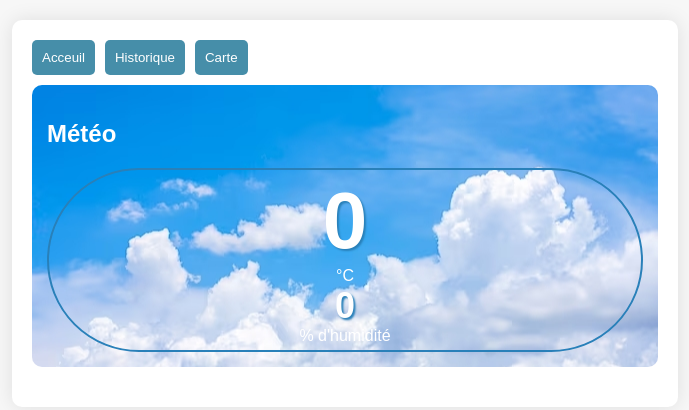
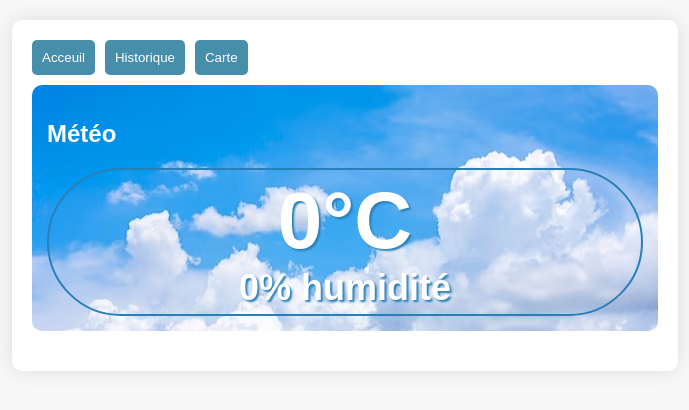
Before and after one commit to Azalphal/CESI_sation_meteo, a website: page public/views/acceuil.html in a window 1280 px wide. Shown: the whole page, without its empty margins (295-984 px from the left). Drawn offline with Linux system fonts and the light colour scheme; no server answers.

Commit message:
update acceuil

```diff
--- a/public/javascript/script_acceuil.js
+++ b/public/javascript/script_acceuil.js
@@ -36,8 +36,8 @@ async function updateMeteoWidget() {
         const data = await apiCall(); // make apiCall
 
         // update widget values
-        document.getElementById('tempValue').innerText = data.temperature;
-        document.getElementById('humidityValue').innerText = data.humidity;
+        document.getElementById('tempValue').innerText = data.temperature+"°C";
+        document.getElementById('humidityValue').innerText = data.humidity+"% humidité";
 
     } catch (error) {
         console.error(error);
--- a/public/views/acceuil.html
+++ b/public/views/acceuil.html
@@ -21,8 +21,8 @@
             <div id="weather-widget blur">
                 <h2>Météo</h2>
                 <div class="widget-box">
-                    <p id="tempValue" class="temperature">0</p>°C
-                    <p id="humidityValue" class="humidity">0</p>% d'humidité
+                    <p id="tempValue" class="temperature">0°C</p>
+                    <p id="humidityValue" class="humidity">0% humidité</p>
                 </div>
             </div>
         </div>
```
